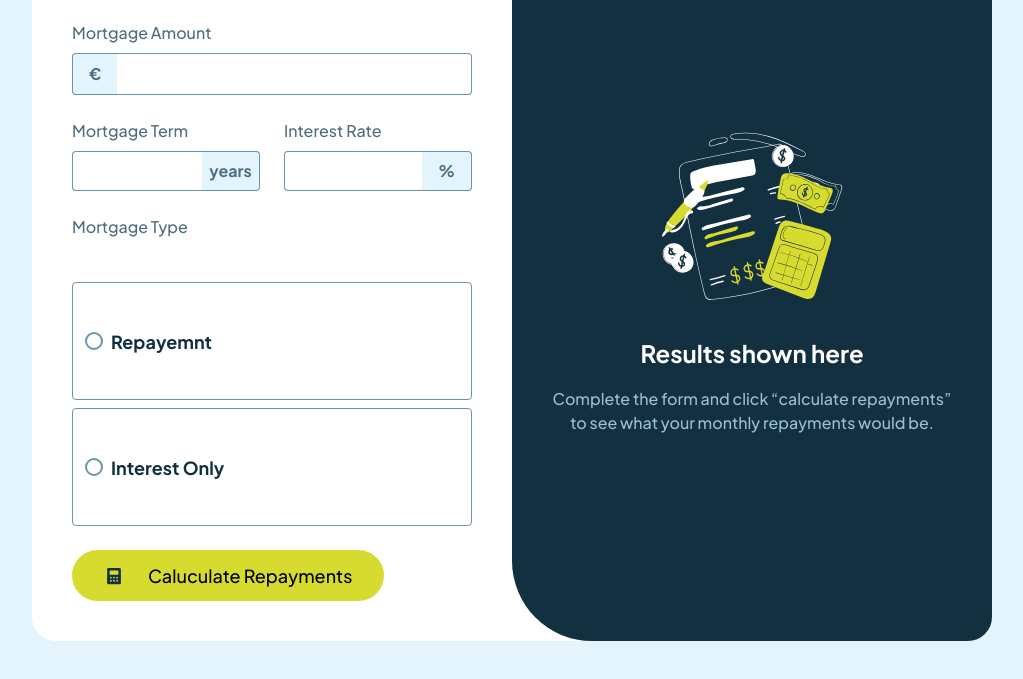
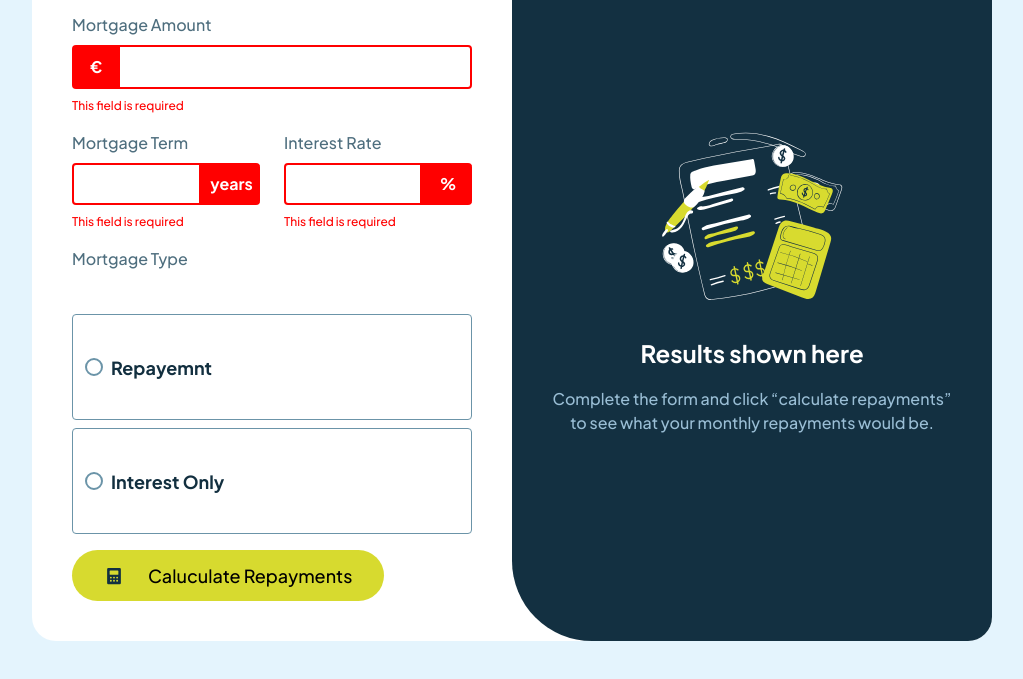
Before and after one commit to ROJOmax/Mortgage-Calculator-, a website built with Vite: page index.html in a window 1280 px wide. Shown: the part 119-798 px from the top of the page, without its empty margins (128-1151 px from the left). Built offline with nearby package versions, Linux system fonts and the light colour scheme.

```diff
--- a/index.html
+++ b/index.html
@@ -22,7 +22,11 @@
           <h3>Mortgage Calculator</h3>
           <p id="clearAll">Clear All</p>
         </div>
-        <form action="" class="mortgage_amount" id="mortgage-amount">
+        <form
+          action=""
+          class="mortgage_amount error-state"
+          id="mortgage-amount"
+        >
           <label for="pound-amount">Mortgage Amount</label>
           <div class="prefix-euro">
             <span>€</span>
@@ -36,10 +40,11 @@
               data-type="currency"
             />
           </div>
+          <span class="error">This field is required</span>
         </form>
 
         <div class="mortgage_term_rate">
-          <form action="" class="mortgage_term">
+          <form action="" class="mortgage_term error-state">
             <label for="years">Mortgage Term</label>
             <div class="prefix">
               <input
@@ -51,8 +56,9 @@
               />
               <span>years</span>
             </div>
+            <span class="error">This field is required</span>
           </form>
-          <form action="" class="interest_rate">
+          <form action="" class="interest_rate error-state">
             <label for="rate">Interest Rate</label>
             <div class="prefix">
               <input
@@ -64,6 +70,7 @@
               />
               <span class="rate">%</span>
             </div>
+            <span class="error">This field is required</span>
           </form>
         </div>
 
@@ -73,7 +80,6 @@
             <input
               type="radio"
               id="repayment"
-              required=""
               class="_repayment"
               name="mortgage_type"
             />
--- a/styles/style.css
+++ b/styles/style.css
@@ -86,7 +86,7 @@
   flex-direction: column;
   align-items: flex-start;
   padding: var(--spacing--500);
-  gap: var(--spacing-300, 24px);
+  gap: var(--spacing-200);
 }
 
 /* Title Styling */
@@ -184,6 +184,29 @@
   border-color: var(--Lime);
 }
 
+/* Error State Styling */
+.error-state > .error {
+  visibility: hidden;
+  color: red;
+  font-size: 12px;
+}
+
+.prefix-euro .mortgage_amount_input:not(:focus):invalid {
+  border: 2px solid red;
+}
+
+.prefix-euro:has(.mortgage_amount_input:not(:focus):invalid) > span {
+  border: 2px solid red;
+  background: red;
+  color: #fff;
+  border-right: none;
+}
+
+.error-state:has(:not(:focus):invalid) > .error {
+  visibility: visible;
+  display: block;
+}
+
 /* Mortgage term and Interest Rate Styling */
 .mortgage_term_rate {
   display: flex;
@@ -260,6 +283,19 @@
   background: var(--Lime);
   color: #fff;
   border-color: var(--Lime);
+}
+
+/* Mortgage term error state styling */
+
+.prefix input:not(:focus):invalid {
+  border: 2px solid red;
+}
+
+.prefix:has(input:not(:focus):invalid) > span {
+  border: 2px solid red;
+  background: red;
+  color: #fff;
+  border-right: none;
 }
 
 /* Mortgage Type Styling */
@@ -339,7 +375,7 @@
   border: none;
   cursor: pointer;
   background: var(--Lime, #d8db2f);
-  transition: 0.5s ease;
+  transition: background 0.3s ease-out;
 }
 
 .calculate_btn:hover {
```
